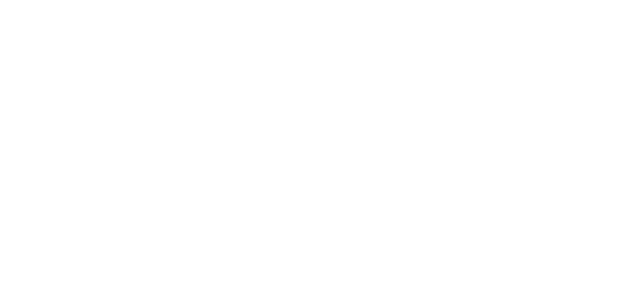
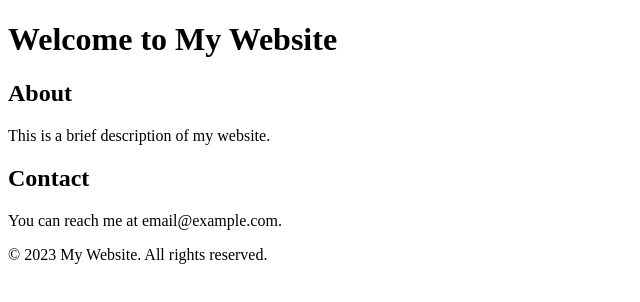
Before and after one commit to hadrousy24/project-2, a plain HTML site: page index.html in a window 1280 px wide. Shown: the whole page, without its empty margins (0-640 px from the left). Drawn offline with Linux system fonts and the light colour scheme.

Commit message:
added index html

```diff
--- a/index.html
+++ b/index.html
@@ -3,7 +3,33 @@
   <head>
     <meta charset="UTF-8" />
     <meta name="viewport" content="width=device-width, initial-scale=1.0" />
-    <title>Document</title>
+    <title>My Website</title>
+    <link rel="stylesheet" href="styles.css" />
+    <!-- Optional: Link your CSS file -->
+    <script src="script.js"></script>
+    <!-- Optional: Link your JavaScript file -->
   </head>
-  <body></body>
+  <body>
+    <header>
+      <h1>Welcome to My Website</h1>
+      <!-- Add your navigation menu or other header content here -->
+    </header>
+
+    <main>
+      <!-- Add your main content here -->
+      <section>
+        <h2>About</h2>
+        <p>This is a brief description of my website.</p>
+      </section>
+
+      <section>
+        <h2>Contact</h2>
+        <p>You can reach me at email@example.com.</p>
+      </section>
+    </main>
+
+    <footer>
+      <p>&copy; 2023 My Website. All rights reserved.</p>
+    </footer>
+  </body>
 </html>
```
